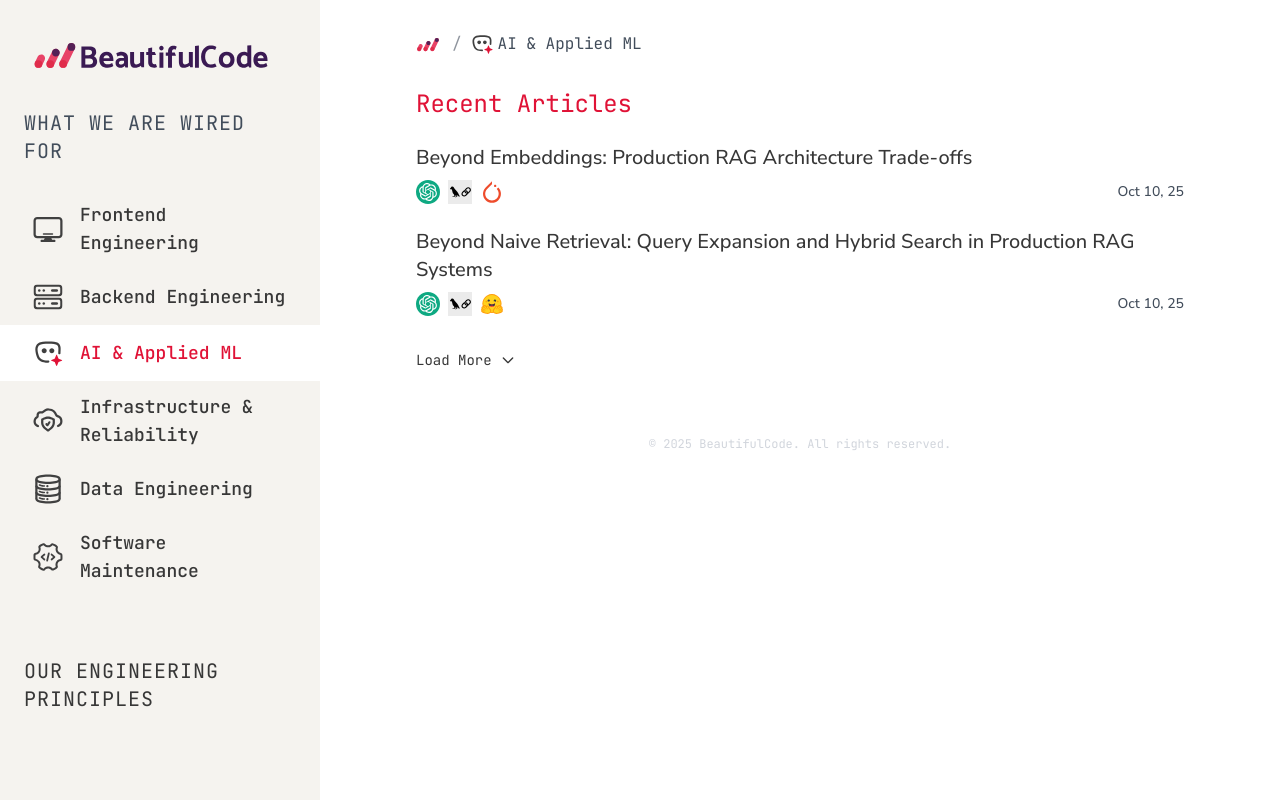
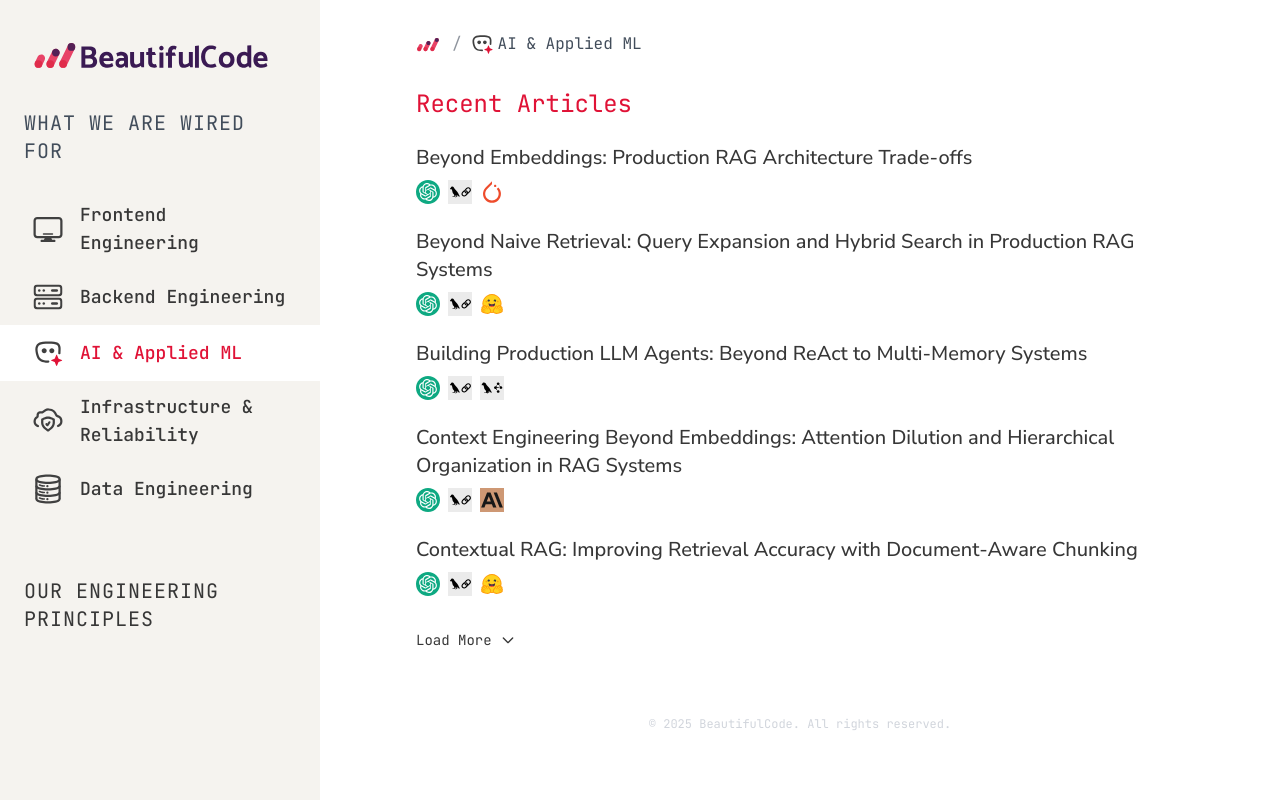
Before and after one commit to beautiful-code/bc-website, a Next.js app: page /expertise/ai-applied-ml in a window 1280 px wide. Built offline with nearby package versions, Linux system fonts and the light colour scheme.

Commit message:
integrating the feedback

```diff
--- a/src/app/case-studies/[slug]/page.tsx
+++ b/src/app/case-studies/[slug]/page.tsx
@@ -115,12 +115,12 @@ export default async function CaseStudyPage({
               >
                 Problem Statement
               </h2>
-              <blockquote
+              <p
                 className="text-lg sm:text-xl leading-relaxed font-[family-name:var(--font-nunito-sans)]"
                 style={{ color: "var(--color-bc-text-black)" }}
               >
-                &ldquo;{caseStudy.problemStatement}&rdquo;
-              </blockquote>
+                {caseStudy.problemStatement}
+              </p>
             </div>
 
             {/* Client Info */}
--- a/src/components/ArticleCard.tsx
+++ b/src/components/ArticleCard.tsx
@@ -1,21 +1,14 @@
 import Image from "next/image";
 import Link from "next/link";
 import { getTechIconPathBySlug, getTechBySlug } from "@/lib/tech";
-import { formatDate } from "@/lib/utils/date";
 
 interface ArticleCardProps {
   title: string;
-  date: string;
   slug: string;
   tech: string[];
 }
 
-export default function ArticleCard({
-  title,
-  date,
-  slug,
-  tech,
-}: ArticleCardProps) {
+export default function ArticleCard({ title, slug, tech }: ArticleCardProps) {
   return (
     <div className="font-[family-name:var(--font-nunito-sans)]">
       <div>
@@ -50,12 +43,6 @@ export default function ArticleCard({
               );
             })}
           </div>
-          <span
-            className="text-sm font-medium"
-            style={{ color: "var(--color-bc-text-gray)" }}
-          >
-            {formatDate(date)}
-          </span>
         </div>
       </div>
     </div>
--- a/src/components/ArticleFeed.tsx
+++ b/src/components/ArticleFeed.tsx
@@ -2,7 +2,10 @@
 
 import { useState } from "react";
 import ArticleCard from "./ArticleCard";
-import { ARTICLES_PER_LOAD } from "@/lib/config";
+import {
+  ARTICLES_PER_INITIAL_LOAD,
+  ARTICLES_PER_LOAD_MORE,
+} from "@/lib/config";
 import { ArticleMetadata } from "@/lib/article";
 
 interface ArticleFeedProps {
@@ -10,7 +13,9 @@ interface ArticleFeedProps {
 }
 
 export default function ArticleFeed({ articles }: ArticleFeedProps) {
-  const [displayedCount, setDisplayedCount] = useState(ARTICLES_PER_LOAD);
+  const [displayedCount, setDisplayedCount] = useState(
+    ARTICLES_PER_INITIAL_LOAD
+  );
   const [loading, setLoading] = useState(false);
 
   const hasMore = displayedCount < articles.length;
@@ -20,7 +25,7 @@ export default function ArticleFeed({ articles }: ArticleFeedProps) {
     // Simulate loading delay for better UX
     setTimeout(() => {
       setDisplayedCount((prev) =>
-        Math.min(prev + ARTICLES_PER_LOAD, articles.length)
+        Math.min(prev + ARTICLES_PER_LOAD_MORE, articles.length)
       );
       setLoading(false);
     }, 200);
@@ -46,7 +51,6 @@ export default function ArticleFeed({ articles }: ArticleFeedProps) {
           >
             <ArticleCard
               title={article.title}
-              date={article.date}
               slug={article.slug}
               tech={article.tech}
             />
--- a/src/lib/config.ts
+++ b/src/lib/config.ts
@@ -2,4 +2,6 @@
 export const SHOW_PRINCIPLES = true; // Set to false to hide principles throughout the app
 
 // Content display settings
-export const ARTICLES_PER_LOAD = 2; // Number of articles to show initially and load per "Load More" click
+export const ARTICLES_PER_INITIAL_LOAD = 5; // Number of articles to show initially
+
+export const ARTICLES_PER_LOAD_MORE = 3; // Number of articles to show per "Load More" click
--- a/src/lib/expertise.ts
+++ b/src/lib/expertise.ts
@@ -24,10 +24,6 @@ export const expertiseAreas: ExpertiseArea[] = [
     name: "Data Engineering",
     slug: "data-engineering",
   },
-  {
-    name: "Software Maintenance",
-    slug: "software-maintenance",
-  },
 ];
 
 export function getExpertiseBySlug(slug: string): ExpertiseArea | null {
```
